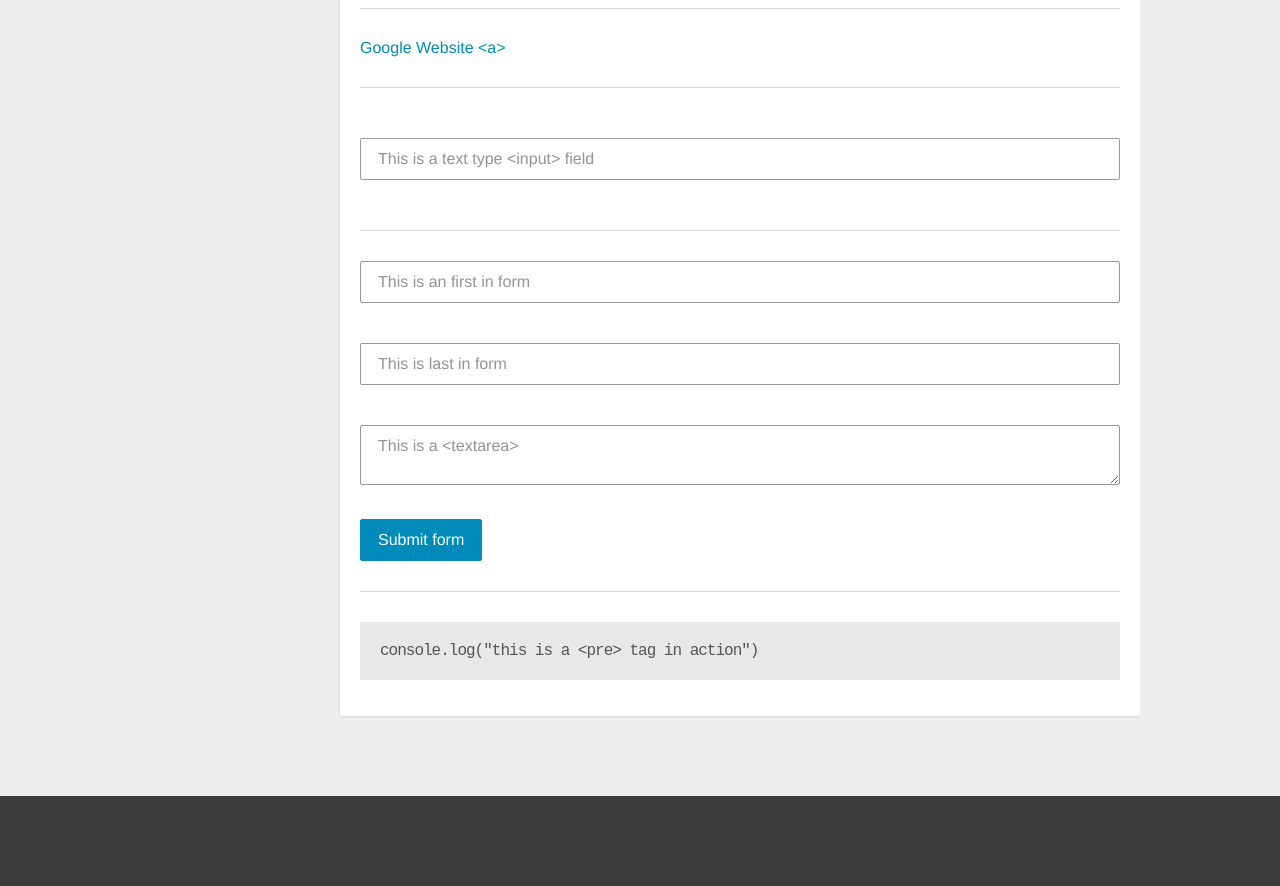
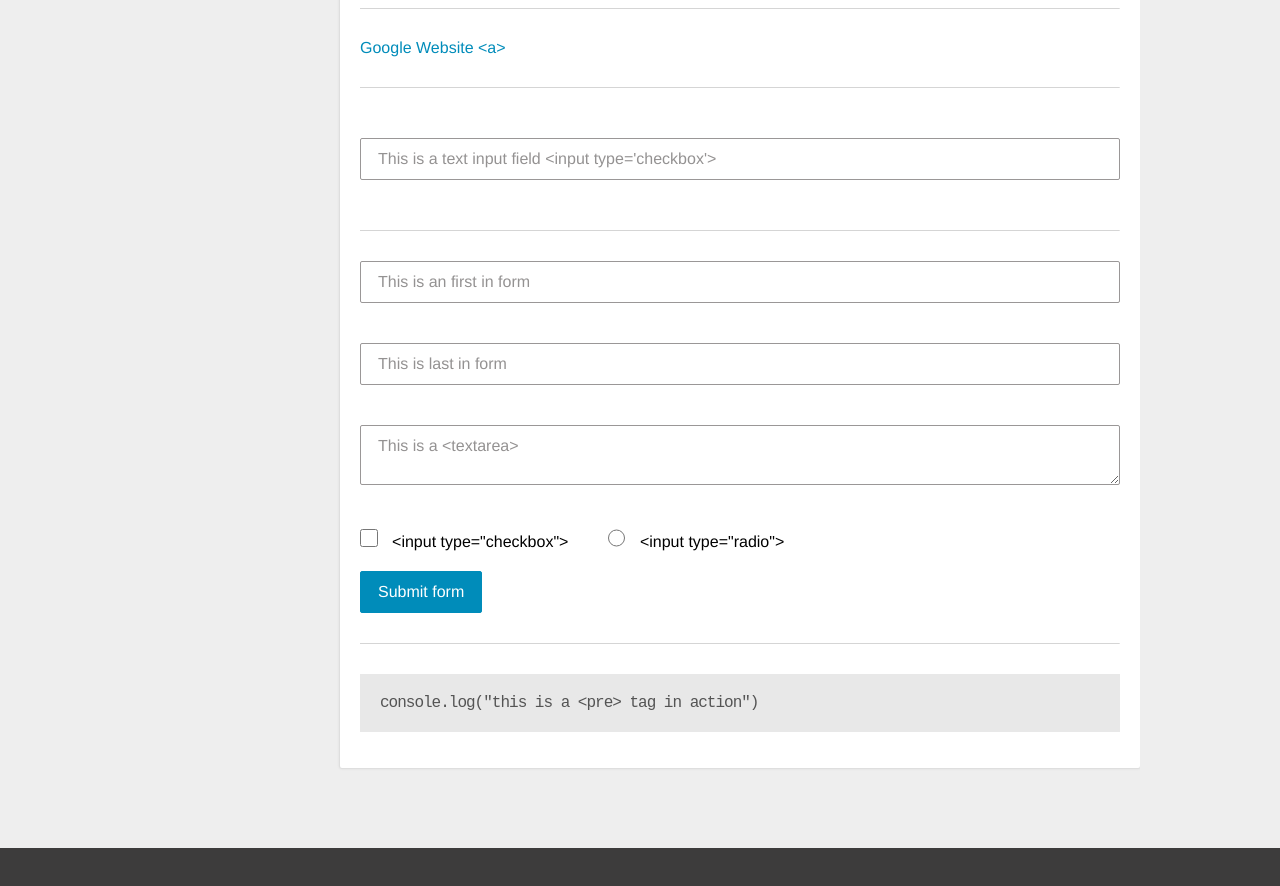
Before and after one commit to dfala/lightcss, a website: page index.html in a window 1280 px wide. Shown: the part 1080-1966 px from the top of the page. Drawn offline with Linux system fonts and the light colour scheme.

Commit message:
working on checkboxes and radios

```diff
--- a/index.html
+++ b/index.html
@@ -73,13 +73,17 @@
 			<a href="http://www.google.com">Google Website &lt;a&gt;</a>
 
 			<hr />
-			<input type="text" placeholder="This is a text type <input> field" />
+			<input type="text" placeholder="This is a text input field <input type='checkbox'>" />
 
 			<hr />
 			<form class="l-form">
 				<input type="text" placeholder="This is an first in form" />
 				<input type="text" placeholder="This is last in form" />
 				<textarea placeholder="This is a &lt;textarea&gt;"></textarea>
+				<div class="www-checks">
+					<input type="checkbox" /> <span>&lt;input type="checkbox"&gt;</span>
+					<input class="l-radio" type="radio" /> <span>&lt;input type="radio"&gt;</span>
+				</div>
 				<button class="l-btn-main">Submit form</button>
 			</form>
 
--- a/public/less/form.less
+++ b/public/less/form.less
@@ -9,5 +9,6 @@
 
   button {
     margin-top: 10px;
+    display: block;
   }
 }
--- a/public/less/input.less
+++ b/public/less/input.less
@@ -22,6 +22,16 @@ textarea {
   max-width: 100%;
 }
 
+.l-input-check {
+  margin: 0 10px 0 0;
+  width: 1.1em;
+  height: 1.1em;
+}
+
+input[type="checkbox"], input[type="radio"] {
+  .l-input-check;
+}
+
 ::-webkit-input-placeholder {
    color: @placeholder-color;
 }
--- a/public/less/www.less
+++ b/public/less/www.less
@@ -73,3 +73,10 @@ width: 100%;
     position: relative;
   }
 }
+
+.www-checks {
+  margin: 20px auto;
+}
+.www-checks span {
+  margin-right: 35px;
+}
```
Also changed, not shown: public/css/style.css.
